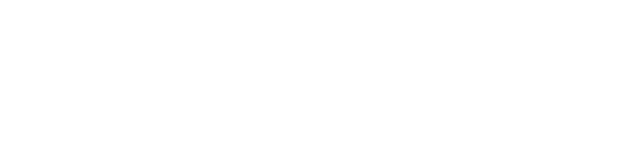
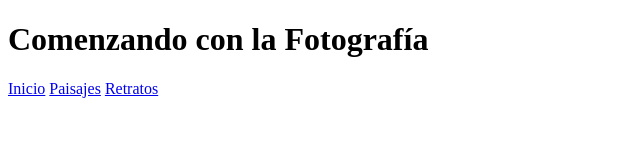
Before and after one commit to kathysuperdeveloper/Comenzando-con-la-Fotograf-a, a plain HTML site: page index.html in a window 1280 px wide. Shown: the whole page, without its empty margins (0-640 px from the left). Drawn offline with Linux system fonts and the light colour scheme.

Commit message:
Completando archivo index.html
Se van agregando nuevas líneas al archivo index.html ya creado.

```diff
--- a/index.html
+++ b/index.html
@@ -7,5 +7,13 @@
     <link rel="stylesheet" href="css/estilos.css">
   </head>
   <body>
+    <header>
+    	<h1>Comenzando con la Fotografía</h1>
+      <nav>
+       <a href="Comenzandoconlafotografia/index.html">Inicio</a>
+       <a href="html/paisajes.html">Paisajes</a>
+       <a href="html/retratos.html">Retratos</a>
+      </nav>
+    </header>
   </body>
 </html>
```
